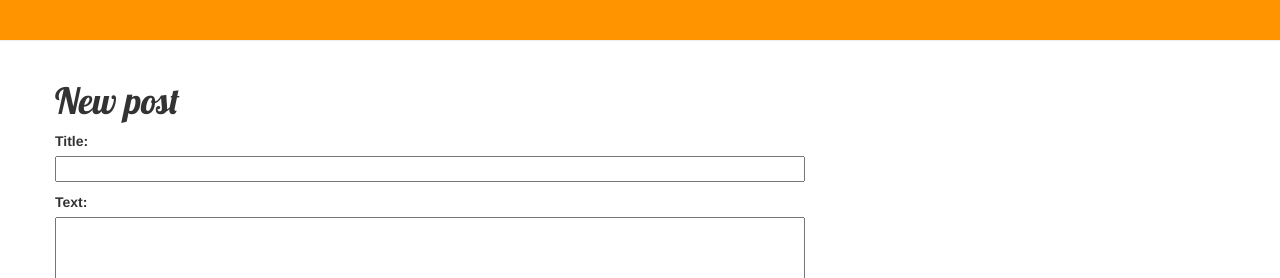
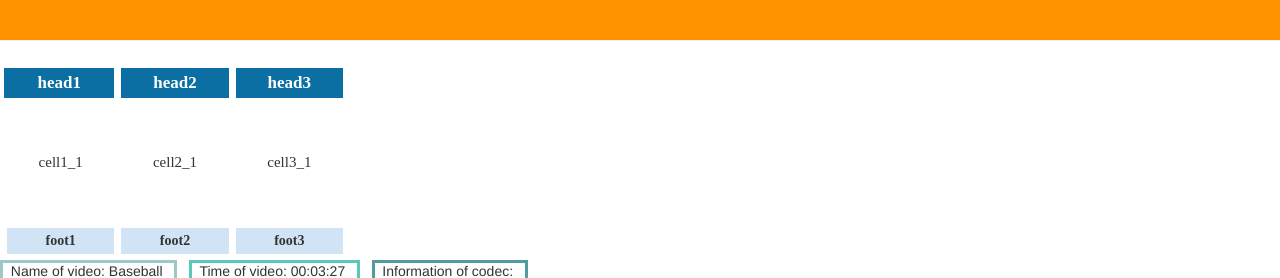
Before and after one commit to devFallingstar/my-first-blog, a Django app: page /post/new/ in a window 1280 px wide. Shown: the top 278 px of the page. Run offline with Django 3.2, Linux system fonts and the light colour scheme; some libraries are stand-ins or nearby versions.

Commit message:
Modified templates to display posts.

```diff
--- /dev/null
+++ b/blog/static/css/table.css
@@ -0,0 +1,43 @@
+table.paleBlueRows {
+  font-family: "Times New Roman", Times, serif;
+  border: 1px solid #FFFFFF;
+  width: 350px;
+  height: 200px;
+  text-align: center;
+  border-collapse: collapse;
+}
+table.paleBlueRows td, table.paleBlueRows th {
+  border: 7px solid #FFFFFF;
+  padding: 3px 2px;
+}
+table.paleBlueRows tbody td {
+  font-size: 15px;
+}
+table.paleBlueRows tr:nth-child(even) {
+  background: #D0E4F5;
+}
+table.paleBlueRows thead {
+  background: #0B6FA4;
+  border-bottom: 5px solid #FFFFFF;
+}
+table.paleBlueRows thead th {
+  font-size: 17px;
+  font-weight: bold;
+  color: #FFFFFF;
+  text-align: center;
+  border-left: 2px solid #FFFFFF;
+}
+table.paleBlueRows thead th:first-child {
+  border-left: none;
+}
+
+table.paleBlueRows tfoot {
+  font-size: 14px;
+  font-weight: bold;
+  color: #333333;
+  background: #D0E4F5;
+  border-top: 3px solid #444444;
+}
+table.paleBlueRows tfoot td {
+  font-size: 14px;
+}
--- a/blog/templates/blog/base.html
+++ b/blog/templates/blog/base.html
@@ -1,23 +1,144 @@
 {% load staticfiles %}
+<!DOCTYPE html PUBLIC "-//W3C//DTD XHTML 1.0 Strict//EN" "http://www.w3.org/TR/xhtml1/DTD/xhtml1-strict.dtd">
+<html xmlns="http://www.w3.org/1999/xhtml">
 <html>
     <head>
-        <title>Django Girls blog</title>
+        <title>Graduation Project</title>
         <link rel="stylesheet" href="//maxcdn.bootstrapcdn.com/bootstrap/3.2.0/css/bootstrap.min.css">
         <link rel="stylesheet" href="//maxcdn.bootstrapcdn.com/bootstrap/3.2.0/css/bootstrap-theme.min.css">
         <link href='//fonts.googleapis.com/css?family=Lobster&subset=latin,latin-ext' rel='stylesheet' type='text/css'>
         <link rel="stylesheet" href="{% static 'css/blog.css' %}">
+        <link rel="stylesheet" href="{% static 'css/table.css' %}">
+          <meta http-equiv="content-type" content="charset=utf-8;"/>
+
+
+<meta http-equiv="content-type" content="text/html; charset=utf-8"/>
+<title>월별 예약 통계 현황</title>
+<script type="text/javascript" src="https://www.google.com/jsapi"></script>
+<script type="text/javascript">
+google.load('visualization', '1', {packages: ['corechart']});
+</script>
+<script type="text/javascript">
+function drawVisualization() {
+// Some raw data (not necessarily accurate)
+var data = google.visualization.arrayToDataTable([
+['Month', '2011년 ', '2012년 '],
+['1월',  20,      30],
+['2월',  25,      30],
+['3월',  45,      40],
+['4월',  42,      60],
+['5월',  45,      70],
+['6월',  67,      70],
+['7월',  55,      60],
+['8월',  44,      50],
+['9월',  22,      50],
+['10월',  34,      40],
+['11월',  56,      20],
+['12월',  123,      10]
+]);
+var options = {
+title : '월별 예약 통계 현황',
+vAxis: {title: "명"},
+hAxis: {title: "월"},
+seriesType: "bars",
+series: {5: {type: "line"}}
+};
+var chart = new google.visualization.ComboChart(document.getElementById('chart_div'));
+chart.draw(data, options);
+}
+google.setOnLoadCallback(drawVisualization);
+</script>
+
+<meta http-equiv="content-type" content="text/html; charset=utf-8"/>
+<title>2011년 예약일</title>
+<script type="text/javascript" src="https://www.google.com/jsapi"></script>
+<script type="text/javascript">
+google.load('visualization', '1', {packages: ['corechart']});
+</script>
+<script type="text/javascript">
+function drawVisualization() {
+// Some raw data (not necessarily accurate)
+var data = google.visualization.arrayToDataTable([
+['날짜', '2011년', '2010년', '2009년'],
+['1월 1주',  30,      40,         20],
+['1월 2주',  40,      20,        30],
+['1월 3주',  25,      30,        50],
+['1월 4주',  50,      70,        80],
+['2월 1주',  70,      70,         60],
+['2월 2주',  200,      200,         150],
+['2월 3주',  100,      120,         10],
+['2월 4주',  25,      30,         50],
+['3월 1주',  28,      50,         80],
+['3월 2주',  83,      90,         80],
+['3월 3주',  78,      80,         30],
+['3월 4주',  120,      50,         80],
+['4월 1주',  405,      350,         280],
+['4월 2주',  203,      100,         120],
+['4월 3주',  10,      50,         30],
+['4월 4주',  11,      30,         50]
+]);
+
+var options = {
+title : '2011년 ',
+vAxis: {title: "인원"},
+hAxis: {title: "날짜"},
+seriesType: "bars",
+series: {1: {type: "line"},2: {type: "line"}}
+};
+var chart = new google.visualization.ComboChart(document.getElementById('chart_div2'));
+chart.draw(data, options);
+}
+google.setOnLoadCallback(drawVisualization);
+</script>
+
     </head>
     <body>
+
 
 
         <div class="page-header">
         {% if user.is_authenticated %}
 
             <a href="{% url 'post_new' %}" class="top-menu"><span class="glyphicon glyphicon-plus"></span></a>
-            <h1><a href="/">Django Girls Blog</a></h1>
+            <h1><a href="/">Self Learning VR Streaming Scheme for Focusable-video Contents with Cumulative data
+</a></h1>
                     {% endif %}
 
         </div>
+        <table class="paleBlueRows">
+<thead>
+<tr>
+<th>head1</th>
+<th>head2</th>
+<th>head3</th>
+</tr>
+</thead>
+<tfoot>
+<tr>
+<td>foot1</td>
+<td>foot2</td>
+<td>foot3</td>
+</tr>
+</tfoot>
+<tbody>
+<tr>
+<td>cell1_1</td>
+<td>cell2_1</td>
+<td>cell3_1</td>
+</tr>
+</tbody>
+</table>
+        <span align="left" width="200px"; style="border:3px; border-style: solid; border-color: #9DC8C8; ">&nbsp; Name of video: Baseball &nbsp; </span>
+&nbsp;&nbsp;
+<span align="left" width="200px"; style="border:3px; border-style: solid; border-color: #58C9B9; ">&nbsp; Time of video: 00:03:27 &nbsp; </span>
+&nbsp;&nbsp;
+
+<span align="left" width="200px"; style="border:3px; border-style: solid; border-color: #519D9E; ">&nbsp; Information of codec:  &nbsp; </span>
+&nbsp;&nbsp;
+<div id="chart_div" style="width: 900px; height: 500px;"></div>
+
+<div id="chart_div2" style="width: 900px; height: 500px;"></div>
+
         <div class="content container">
             <div class="row">
                 <div class="col-md-8">
```
